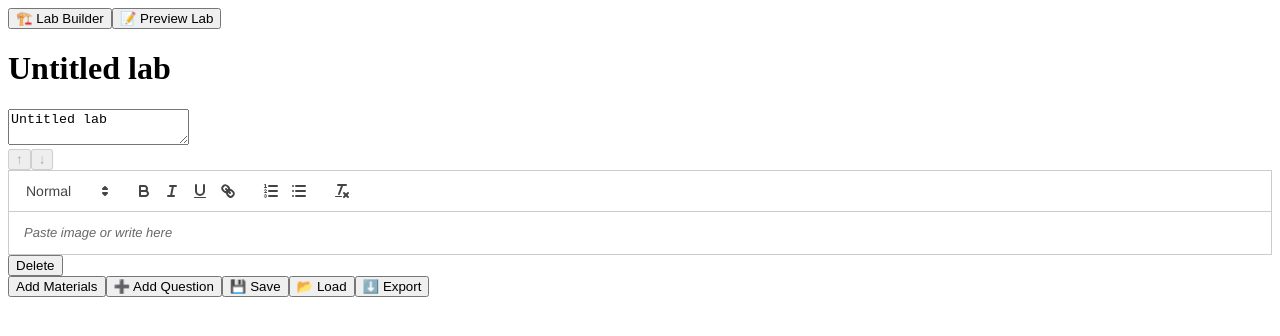
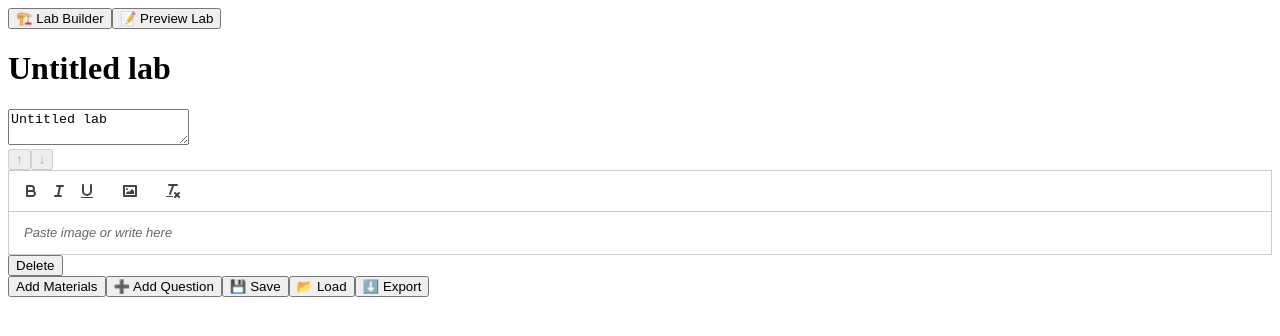
Before and after one commit to thturin/lab-creator, a React (Create React App) app in the folder client/: page / in a window 1280 px wide. Both pictures are taken after a click on the button "Add Materials". Shown: the top 336 px of the page. Built offline with nearby package versions, Linux system fonts and the light colour scheme.

Commit message:
using quill's default image handling so images get saved in image array

```diff
--- a/client/src/components/LabBuilder.jsx
+++ b/client/src/components/LabBuilder.jsx
@@ -1,4 +1,4 @@
-import { useState } from "react";
+import { useState, useRef } from "react";
 import {createQuestion, createMaterial} from "../models/block";
 import ReactQuill from "react-quill";
 import "react-quill/dist/quill.snow.css";
@@ -109,52 +109,86 @@ function QuestionEditor({ q, onQuestionChange, onQuestionDelete}) {
 }
 
 function MaterialEditor({block, onMaterialChange, onMaterialDelete}){
-    const [image, setImage] = useState();
+    const quillRef = useRef();
     const update = (field,value) =>{
         //ONCHANGE CREATES A NEW BLOCK OBJECT WITH UPDATED FIELD AND TYPE VALUES
-        onMaterialChange({...block, [field]:value})
-        //text image block properties blockType, type, content
+        let updatedBlock = {...block,[field]:value};
+        //extract images from content when it changes
+        if(field==='content'){
+            const images = extractImagesFromHTML(value);
+            updatedBlock.images = images;
+        }
+        onMaterialChange(updatedBlock);
+        //text image block properties blockType, type, content, images
     };
 
-    const addImage=(base64)=>{
-        onMaterialChange({
-            ...block,
-            images: [...(block.images||[]),base64]
-        })
+    const extractImagesFromHTML = (html) =>{ //extracts image url from html
+        const div = document.createElement('div');
+        div.innerHTML = html;
+        const imgs = div.querySelectorAll('img');
+        return Array.from(imgs).map(img=> img.src);
     };
+
+    // const addImage=(base64)=>{
+    //     console.log(base64);
+    //     onMaterialChange({
+    //         ...block,
+    //         images: [...(block.images||[]),base64]
+    //     })
+    // };
+
+
+
+
+    const modules = {
+        toolbar: [
+                ['bold', 'italic', 'underline'],
+                ['image'],//default quill image handler
+                ['clean']
+            ]
+
+        };
+
+
     return(
         <div className="p-4 border rounded mb-4 bg-white shadow">
             <ReactQuill
+                ref={quillRef}
                 placeholder="Paste image or write here"
                 rows = {8}
                 className="w-full border p-2 font-mono mb-2"
                 value={block.content}
                 // onChange handler doesn't receive a DOM event object, gives you content value directly
-                onChange={value=>update("content",value)}
+                //in other words, you dont need to use e=>e.target.value
+                onChange={value=>{
+                    update("content",value);
+                }}
+                modules={modules}
+                // onPaste={async (e)=>{
+                //     //find item from clipboard that is an image
+                //     const item = Array.from(e.clipboardData.items).find(i=>i.type.startsWith("image/"));
+                //     console.log(item);
+                //     if(item){
 
-                onPaste={async (e)=>{
-                    //find item from clipboard that is an image
-                    const item = Array.from(e.clipboardData.items).find(i=>i.type.startsWith("image/"));
-                    if(item){
-                        const file = item.getAsFile(); //ge tthe image file
-                        const reader = new FileReader();
-                        reader.onload =(ev)=>{ //executes once image file has been converted to base64 data URL
-                            addImage(ev.target.result);
-                            //update("content",ev.target.result);
-                        }
-                        reader.readAsDataURL(file);
-                        e.preventDefault();
-                    }
-                }}
+                //         const file = item.getAsFile(); //ge tthe image file
+                //         const reader = new FileReader();
+                //         reader.onload =(ev)=>{ //executes once image file has been converted to base64 data URL
+                //             addImage(ev.target.result);
+                //             //update("content",ev.target.result);
+                //         }
+                //         reader.readAsDataURL(file);
+                //         e.preventDefault();
+                //     }
+                // }}
             />
             {/* Render images above Markdown preview */}
-            {block.images && block.images.length > 0 && (
+            {/* {block.images && block.images.length > 0 && (
                 <div className="my-2 flex flex-wrap gap-2">
                     {block.images.map((src, idx) => (
                         <img key={idx} src={src} alt={`Pasted ${idx}`} style={{maxWidth: "100%"}} />
                     ))}
                 </div>
-            )}
+            )} */}
 
             <div className="mt-2 p-2 border bg-gray-50"
                  dangerouslySetInnerHTML={{ __html: block.content }} />
```
